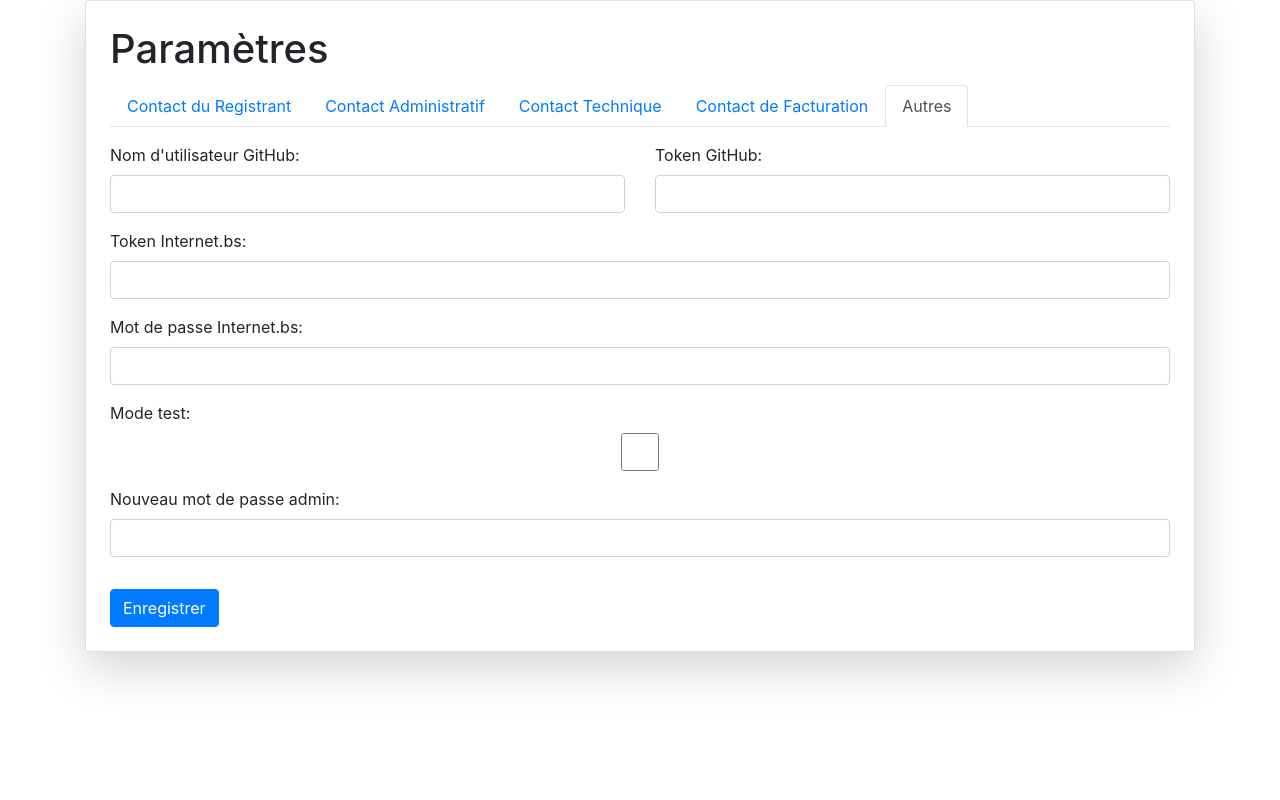
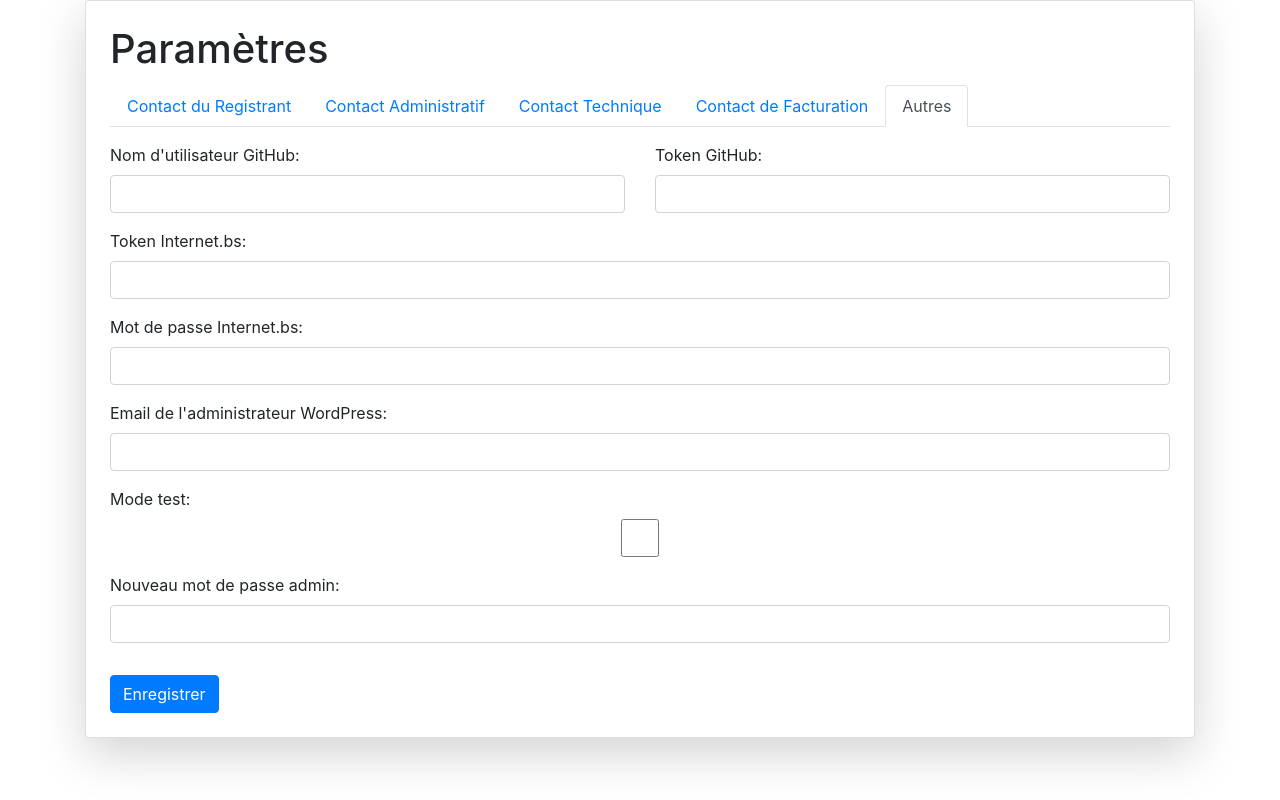
Before and after one commit to eldertek/wp-deploy, a Flask app: template templates/settings.html in a window 1280 px wide, after a click on "Autres". Run offline with Flask 3, Linux system fonts and the light colour scheme; the template is opened without the code that fills it, so the values that code supplies are empty; some libraries are stand-ins or nearby versions.

Commit message:
update settings.py, settings.py, wordpress.py and settings.html

```diff
--- a/app/routes/settings.py
+++ b/app/routes/settings.py
@@ -46,6 +46,7 @@ def settings():
             ).strip()
             settings["github_token"] = request.form.get("github_token", "").strip()
             settings["test_mode"] = request.form.get("test_mode", True)
+            settings["wordpress_admin_email"] = request.form.get("wordpress_admin_email", "admin@example.com").strip()
 
             # Update admin password if provided
             new_admin_password = request.form.get("admin_password", "").strip()
--- a/app/utils/wordpress.py
+++ b/app/utils/wordpress.py
@@ -161,6 +161,8 @@ def install_wordpress(domain_name, force=False):
             f"wp core install --path={wp_path} --url=https://bo.{domain_name} --title='{domain_name}' --admin_user=admin --admin_password={unique_db_password} --admin_email={registrant_email} --locale=fr_FR"
         )
 
+        # TODO Create an admin user with a simple username and password with the email, add a settings for this mail
+
         # Update wp cli
         run_command(f"wp cli update --path={wp_path}", elevated=True)
 
--- a/templates/settings.html
+++ b/templates/settings.html
@@ -264,6 +264,10 @@
                     <input type="password" class="form-control" name="internetbs_password" value="{{ contacts.internetbs_password }}">
                 </div>
                 <div class="form-group">
+                    <label>Email de l'administrateur WordPress:</label>
+                    <input type="email" class="form-control" name="wordpress_admin_email" value="{{ contacts.wordpress_admin_email }}">
+                </div>
+                <div class="form-group">
                     <label>Mode test:</label>
                     <input type="checkbox" class="form-control" name="test_mode" {% if contacts.test_mode %}checked{% endif %}>
                 </div>
```
